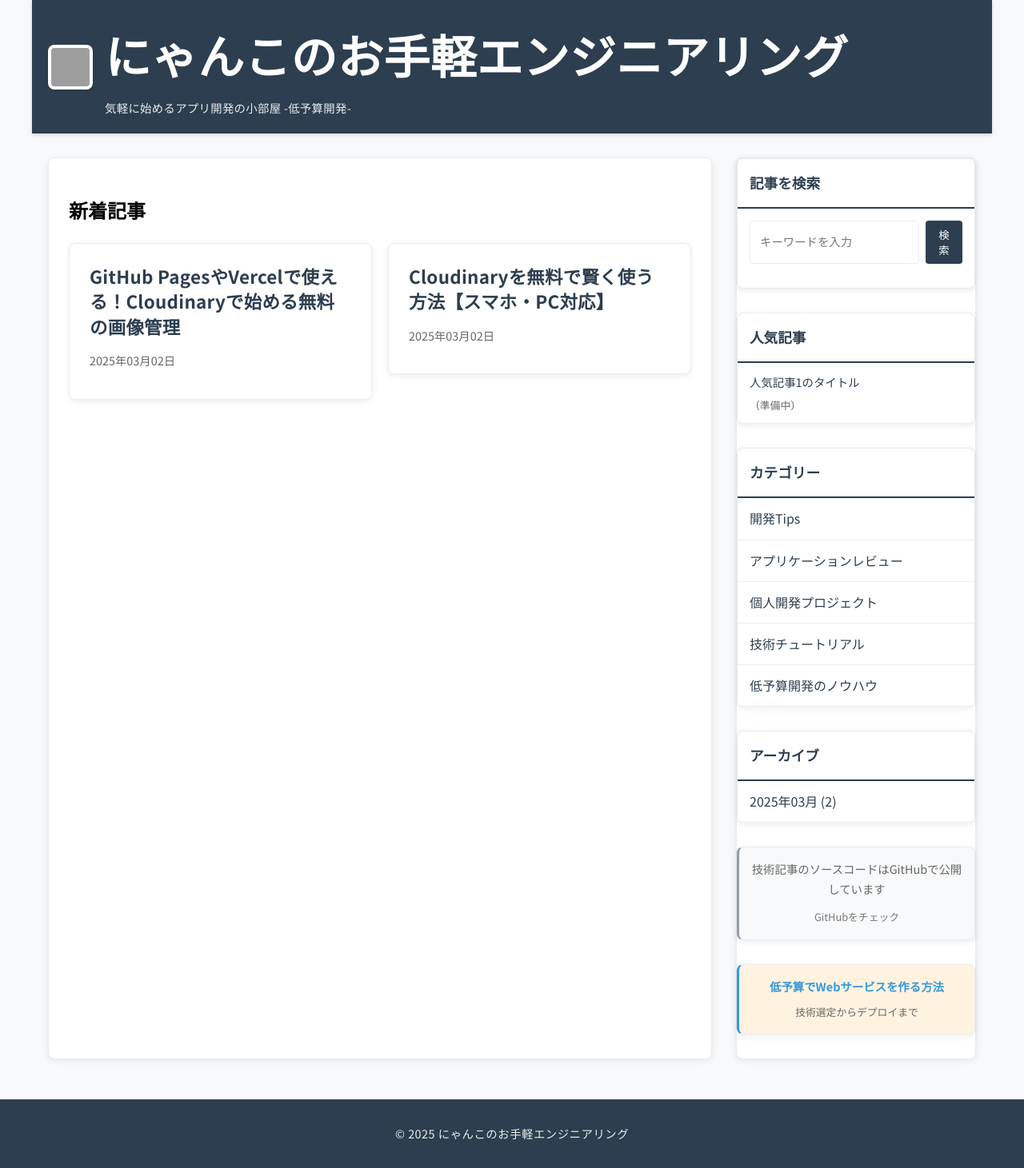
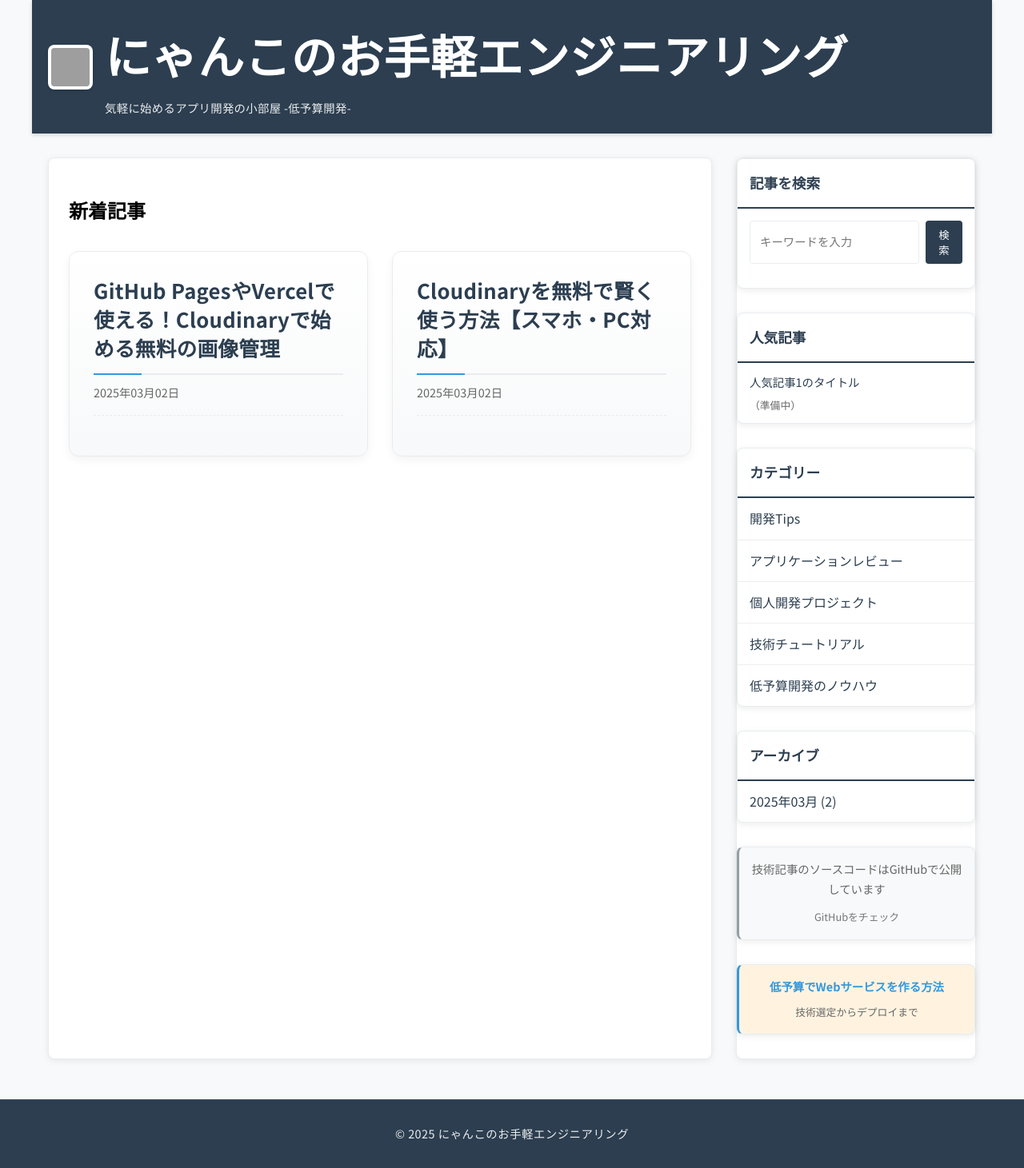
Before and after one commit to aux10a/engineer-blog, a Jekyll site: the page built from index.markdown, in a window 1280 px wide. Shown: the whole page at 80% size. Built offline with Jekyll 4.4.1, drawn with Linux system fonts in a browser that asks for light colours; grey boxes are pictures that could not be loaded.

Commit message:
見出しレイアウト修正

```diff
--- a/assets/css/style.scss
+++ b/assets/css/style.scss
@@ -325,23 +325,74 @@ body {
   -webkit-tap-highlight-color: transparent;
 }
 
+.post-card p {
+  color: #666;
+  font-size: 0.95em;
+  line-height: 1.6;
+  margin: 0;
+  overflow: hidden;
+  display: -webkit-box;
+  -webkit-line-clamp: 3;
+  -webkit-box-orient: vertical;
+}
+
+.post-card-inner {
+  height: 100%;
+  display: flex;
+  flex-direction: column;
+}
+
+.post-card-content {
+  flex-grow: 1;
+  display: flex;
+  flex-direction: column;
+  justify-content: space-between;
+}
+
+@media screen and (max-width: 900px) {
+  .post-list {
+    gap: 20px;
+  }
+
+  .post-card {
+    padding: 20px;
+  }
+
+  .post-card h3 {
+    font-size: 1.4em;
+    margin-bottom: 15px;
+    padding-bottom: 12px;
+  }
+
+  .post-meta {
+    font-size: 0.85em;
+    margin: -8px 0 15px;
+    padding: 0 0 12px;
+  }
+}
+
+.post-list {
+  display: grid;
+  grid-template-columns: repeat(auto-fill, minmax(280px, 1fr));
+  gap: 30px;
+  margin: 30px 0;
+}
+
 .post-card {
-  background: white;
-  border-radius: 8px;
-  box-shadow: 0 2px 8px rgba(0,0,0,0.08);
-  padding: 25px;
+  background: linear-gradient(to bottom, #ffffff 0%, #f8f9fa 100%);
+  border-radius: 12px;
+  box-shadow: 0 4px 12px rgba(0,0,0,0.05);
+  padding: 30px;
   border: 1px solid var(--border-color);
   position: relative;
-  transition-property: transform, box-shadow, border-color, opacity;
-  transition-duration: 0.15s;
-  transition-timing-function: ease-out;
+  transition: all 0.3s cubic-bezier(0.4, 0, 0.2, 1);
   will-change: transform, box-shadow;
   backface-visibility: hidden;
 }
 
 .post-card-link:hover .post-card {
-  transform: translateY(-2px);
-  box-shadow: 0 4px 12px rgba(0,0,0,0.08);
+  transform: translateY(-4px);
+  box-shadow: 0 8px 24px rgba(0,0,0,0.1);
   border-color: var(--hover-color);
 }
 
@@ -352,11 +403,24 @@ body {
 }
 
 .post-card h3 {
-  margin: 0 0 15px 0;
-  font-size: 1.4em;
+  margin: 0 0 20px 0;
+  padding-bottom: 15px;
+  font-size: 1.6em;
   letter-spacing: 0.3px;
   line-height: 1.4;
   color: var(--text-dark);
+  border-bottom: 2px solid var(--border-color);
+  position: relative;
+}
+
+.post-card h3::after {
+  content: '';
+  position: absolute;
+  bottom: -2px;
+  left: 0;
+  width: 60px;
+  height: 2px;
+  background: var(--accent-color);
 }
 
 .post-card-link:hover h3 {
@@ -364,14 +428,35 @@ body {
 }
 
 .post-meta {
+  display: flex;
+  align-items: center;
+  gap: 15px;
   color: #666;
   font-size: 0.9em;
-  margin-bottom: 10px;
+  margin: -10px 0 20px;
+  padding: 0 0 15px;
+  border-bottom: 1px dashed var(--border-color);
 }
 
 .rating {
   color: var(--accent-color);
-  margin-left: 10px;
+  display: inline-flex;
+  align-items: center;
+  gap: 5px;
+  padding: 4px 8px;
+  background: rgba(52, 152, 219, 0.1);
+  border-radius: 4px;
+}
+
+.category {
+  display: inline-block;
+  padding: 4px 8px;
+  background: var(--main-color);
+  color: white;
+  border-radius: 4px;
+  font-size: 0.85em;
+  text-transform: uppercase;
+  letter-spacing: 0.5px;
 }
 
 .kit-info {
```
